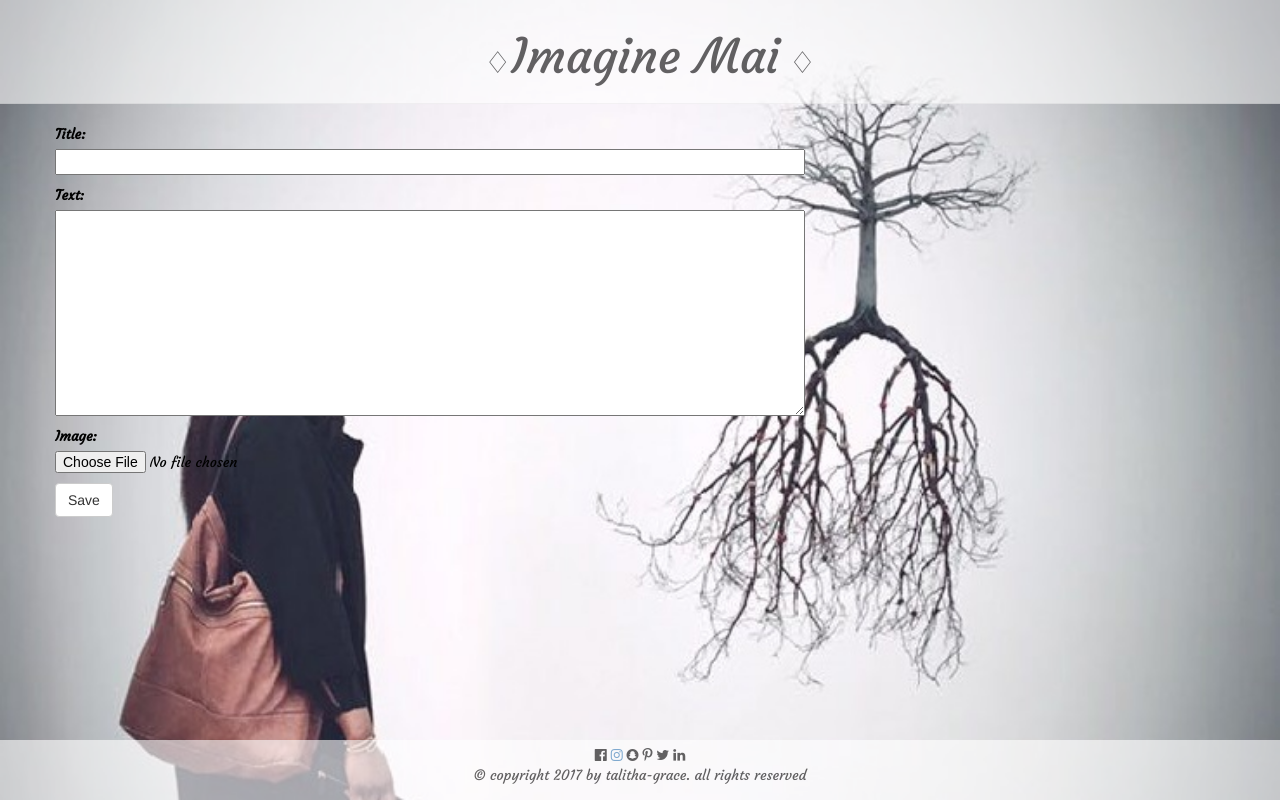
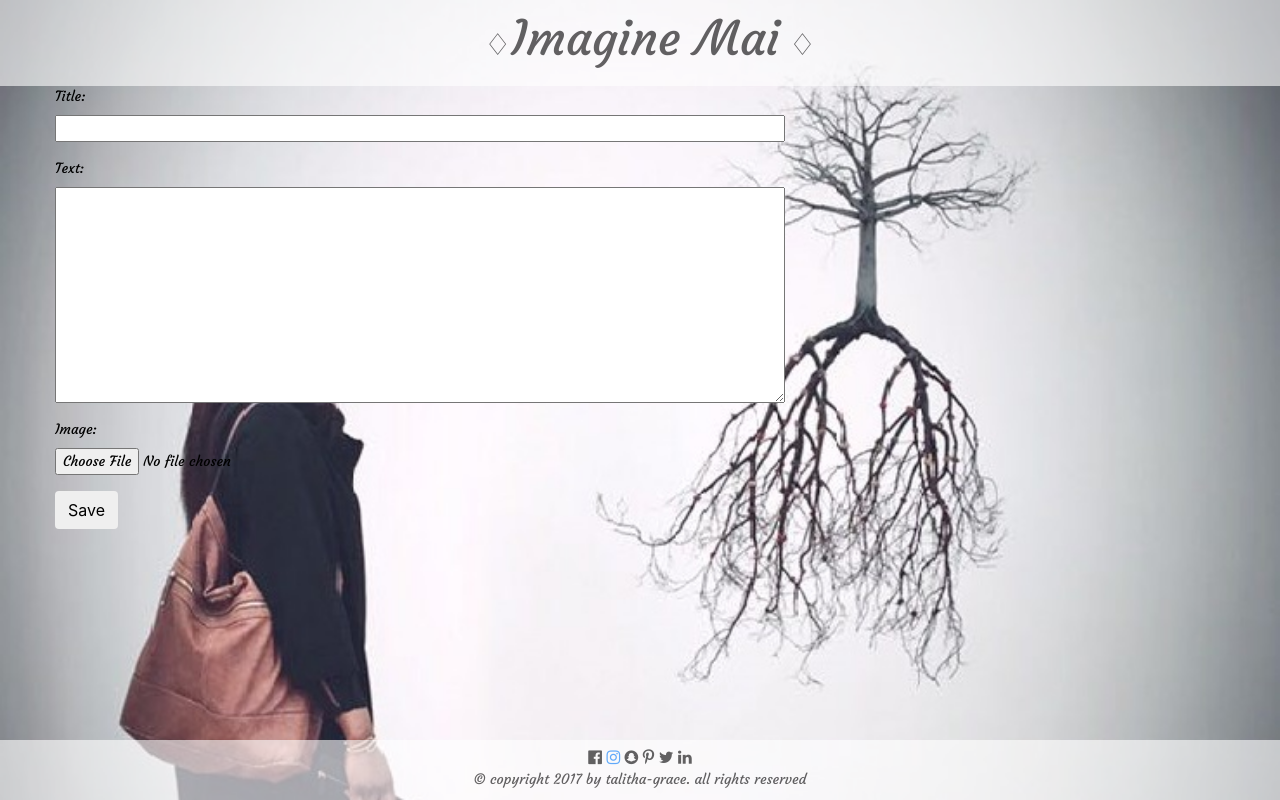
Before and after one commit to talithagrace/imaginemai, a Django app: page /post/new/ in a window 1280 px wide. Run offline with Django 3.2, Linux system fonts and the light colour scheme; the visitor is signed in with stand-in values (Sample User, id 1); parts of the project's set-up code (start-up, migrations or seed data) failed here and were passed over; some libraries are stand-ins or nearby versions.

Commit message:
made changes to bootstrap links in base html

```diff
--- a/home/templates/home/imbase.html
+++ b/home/templates/home/imbase.html
@@ -3,10 +3,10 @@
 <div id="wrapper">
 
 <head>
+<!--<link rel="stylesheet" href="//maxcdn.bootstrapcdn.com/bootstrap/3.3.7/css/bootstrap.min.css">-->
+<link rel="stylesheet" href="https://maxcdn.bootstrapcdn.com/bootstrap/4.0.0-beta.2/css/bootstrap.min.css" integrity="sha384-PsH8R72JQ3SOdhVi3uxftmaW6Vc51MKb0q5P2rRUpPvrszuE4W1povHYgTpBfshb" crossorigin="anonymous">
 <link href="https://fonts.googleapis.com/css?family=Courgette" rel="stylesheet">
 <link rel="stylesheet" href="https://cdnjs.cloudflare.com/ajax/libs/font-awesome/4.7.0/css/font-awesome.min.css">
-
-<link rel="stylesheet" href="//maxcdn.bootstrapcdn.com/bootstrap/3.3.7/css/bootstrap.min.css">
 <link rel="stylesheet" href="{% static 'css/imaginemaiblog10.css' %}">
 <!--<link rel="stylesheet" href="//maxcdn.bootstrapcdn.com/bootstrap/3.2.0/css/bootstrap-theme.min.css">-->
 
@@ -34,15 +34,7 @@
   </div>
 
 
-<script>
-function openNav() {
-  document.getElementById("myNav").style.height = "100%";
-}
 
-function closeNav() {
-  document.getElementById("myNav").style.height = "0%";
-}
-</script>
 </div> <!--page header-->
 </div> <!--header-->
 
@@ -67,5 +59,15 @@ function closeNav() {
   <!--<p class="w3-medium">Web development by <a href="https://www.talithagrace.com/" target="_blank" class="w3-hover-text-green">talitha-grace</a></p>-->
 </div>
 
+
+<script>
+function openNav() {
+  document.getElementById("myNav").style.height = "100%";
+}
+
+function closeNav() {
+  document.getElementById("myNav").style.height = "0%";
+}
+</script>
 </div>
 </html>
```
